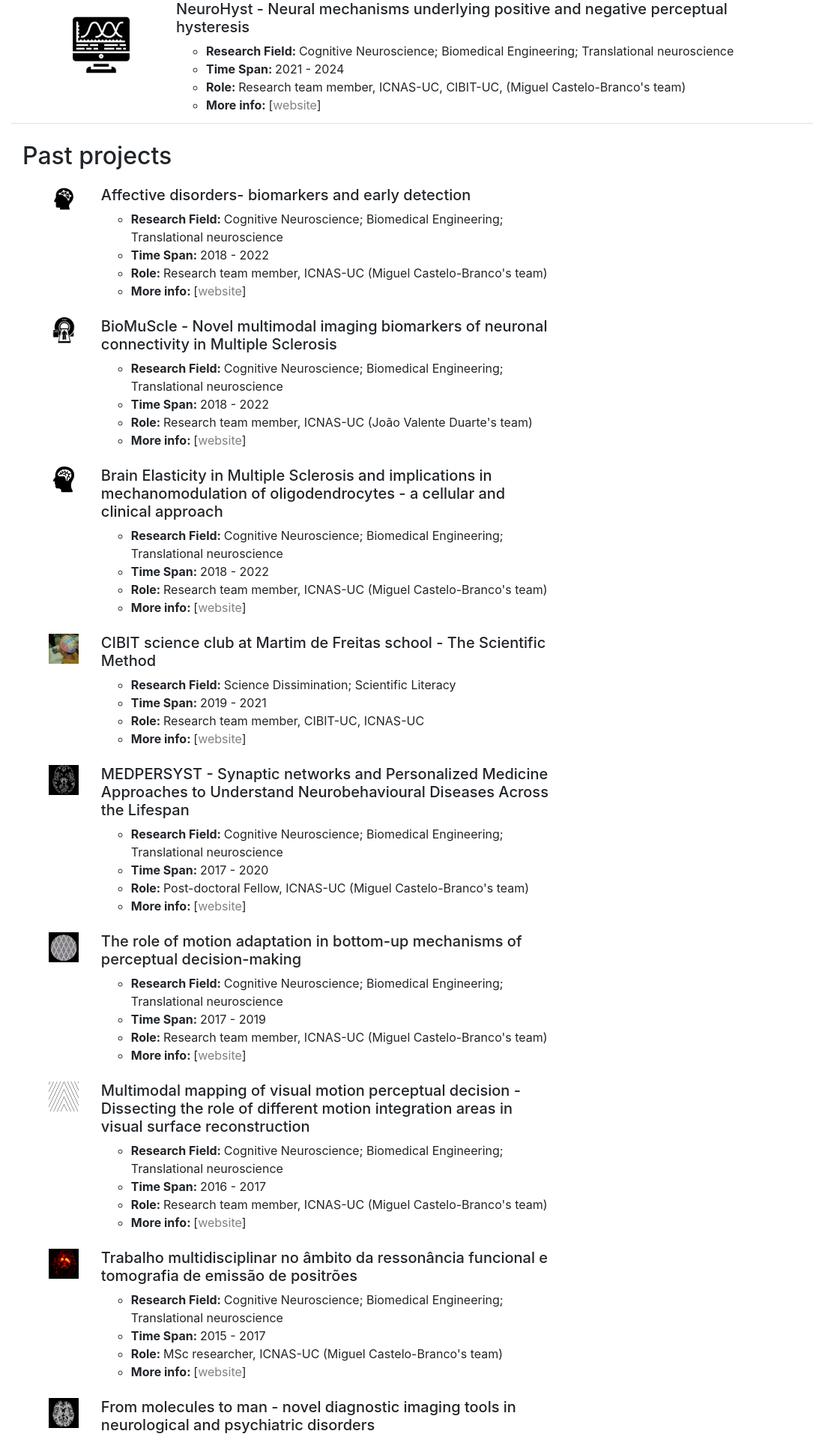
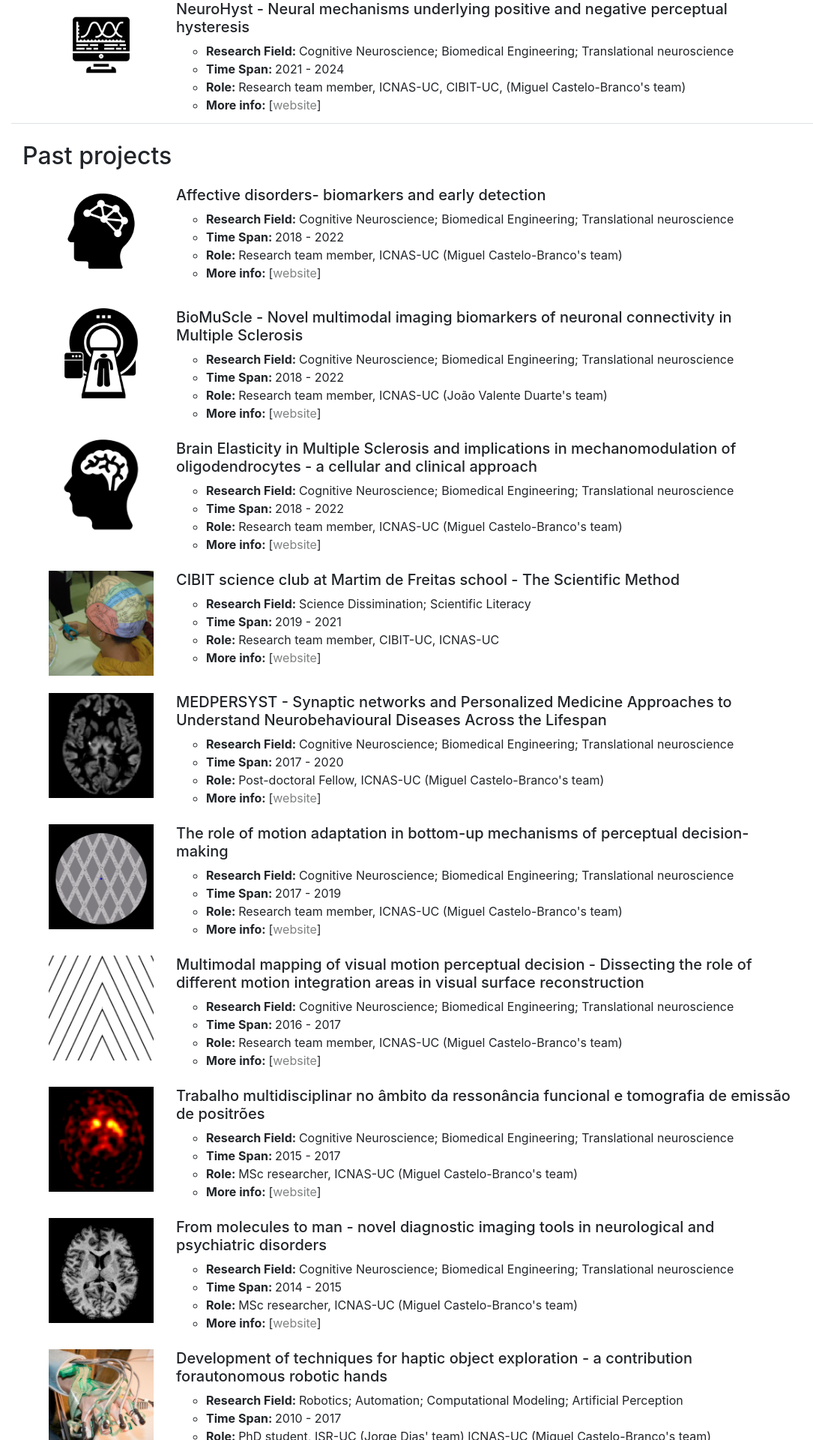
Before and after one commit to ricardomar/ricardomar.github.io, a Jekyll site: the page built from research/index_v2.html, in a window 1280 px wide. Shown: the part 353-2273 px from the top of the page at 75% size, without its empty margins (80-1165 px from the left). Built offline with Jekyll 4.4.1, drawn with Linux system fonts in a browser that asks for light colours; nearby versions of some CDN libraries.

Commit message:
Update index_v2.html

```diff
--- a/research/index_v2.html
+++ b/research/index_v2.html
@@ -33,15 +33,15 @@
 
   <div class="container mt-4 border-bottom">
     <div class="row">
-      <div class="col-md-10">
+      <div class="col-md-12">
         <h2>Past projects</h2>
         <ul class="list-group">
 		  {% for member in site.data.myResearchConcluded %}
           <li class="list-group-item d-flex" style="border: none;">
-            <div class="col-md-1">
+            <div class="col-md-2">
               <img src="{{member.logo}}" alt="logo" class="img-fluid">
             </div>
-            <div class="col-md-9">
+            <div class="col-md-10">
               <h5>{{member.name}}</h5>
               <ul>
 					<li><strong>Research Field: </strong> {{member.research}}</li>
```
